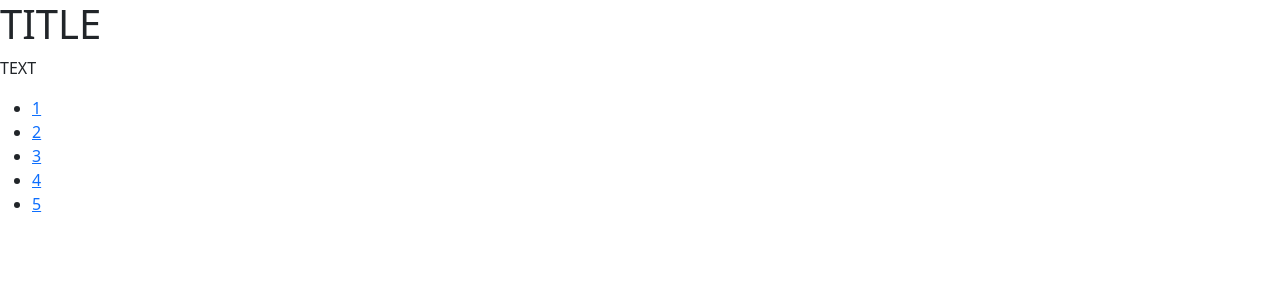
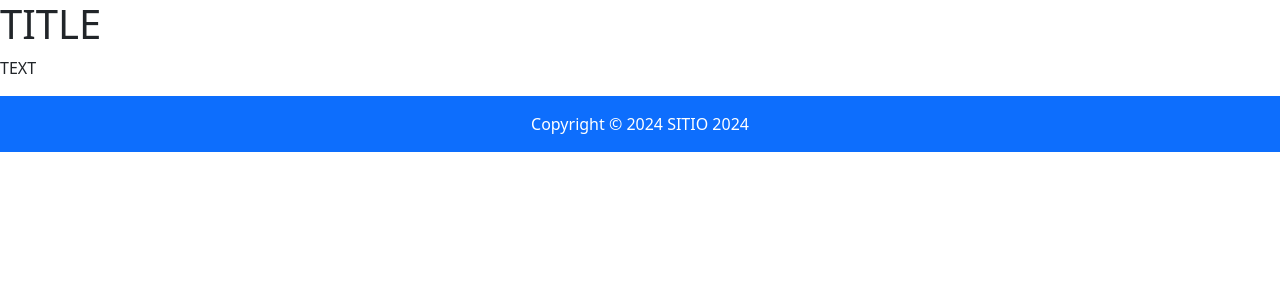
Before and after one commit to AaronGomezC/Website2024, a PHP site: page /Index.php in a window 1280 px wide. Shown: the top 300 px of the page. Run offline with PHP 8.4, Linux system fonts and the light colour scheme.

Commit message:
Update footer.php

```diff
--- a/footer.php
+++ b/footer.php
@@ -1,8 +1,5 @@
-<footer>
-    <ul>
-      <li><a href="#">1</a></li>
-      <li><a href="#">2</a></li>
-      <li><a href="#">3</a></li>
-      <li><a href="#">4</a></li>
-      <li><a href="#">5</a></li>
+<footer class="footer mt-auto py-3 bg-primary bg-primary-dark">
+    <div class="container text-center">
+        <span class="text-white">Copyright &copy; <?php echo date("Y"); ?> SITIO 2024</span>
+    </div>
 </footer>
```
